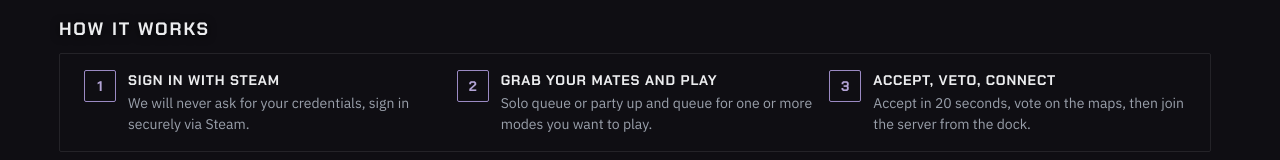
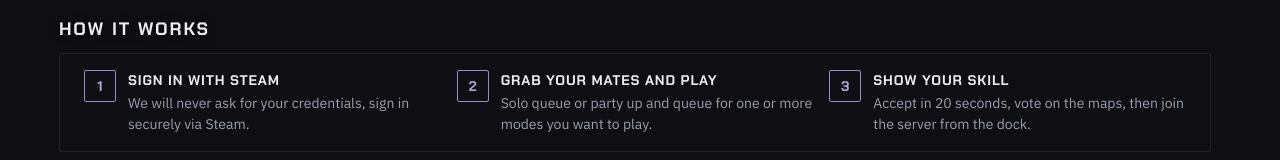
Before and after one commit to dyyln/rush-site, a Next.js app in the folder apps/web/: page / in a window 1280 px wide. Shown: the part 990-1150 px from the top of the page. Built offline with nearby package versions, Linux system fonts and the light colour scheme; no server answers.

Commit message:
Home: third how-it-works step is Show your skill
Co-Authored-By: Claude Opus 5.5 <noreply@anthropic.com>

```diff
--- a/apps/web/src/components/home/HowItWorks.tsx
+++ b/apps/web/src/components/home/HowItWorks.tsx
@@ -3,7 +3,7 @@ import styles from "./home.module.css";
 const STEPS = [
   { title: "Sign in with Steam", body: "We will never ask for your credentials, sign in securely via Steam." },
   { title: "Grab your mates and play", body: "Solo queue or party up and queue for one or more modes you want to play." },
-  { title: "Accept, veto, connect", body: "Accept in 20 seconds, vote on the maps, then join the server from the dock." },
+  { title: "Show your skill", body: "Accept in 20 seconds, vote on the maps, then join the server from the dock." },
 ];
 
 // Three steps from landing to playing, straight on the scene
```
